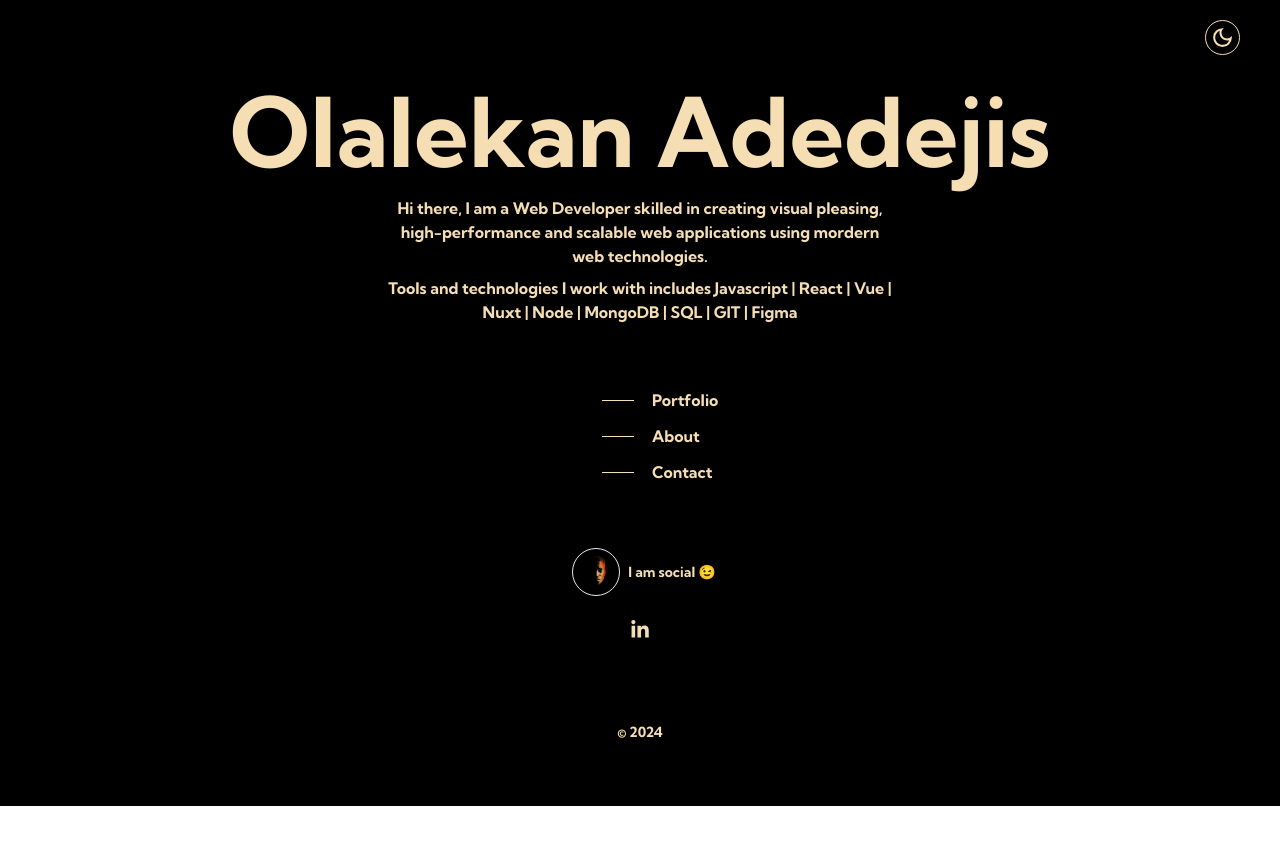
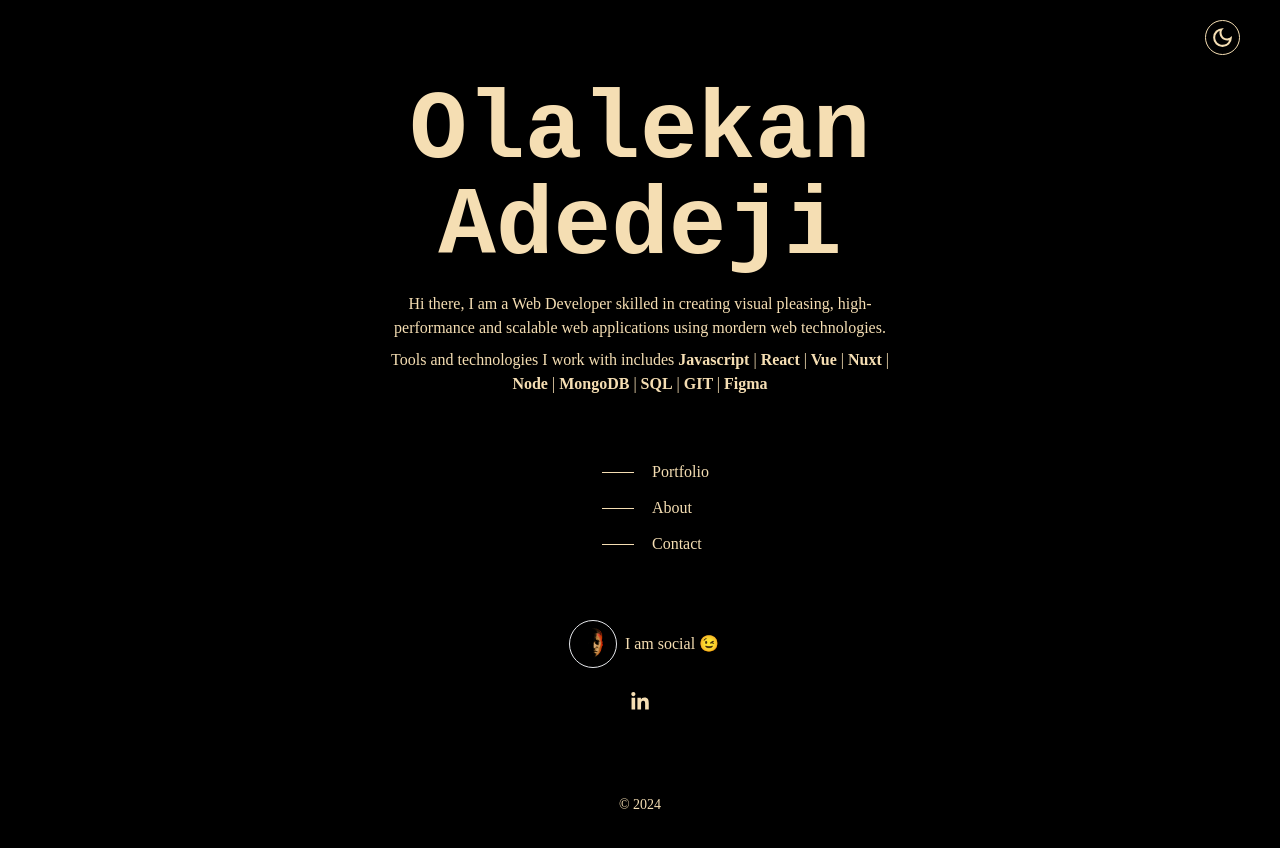
Before and after one commit to mykedee/portfolio-v1, a React (Create React App) app: page / in a window 1280 px wide. Shown: the top 848 px of the page. Before the commit the page ends 806 px from the top, so only its background shows below. Built offline with nearby package versions, Linux system fonts and the light colour scheme; some icons are missing.

Commit message:
initial commit

```diff
--- a/public/index.html
+++ b/public/index.html
@@ -19,9 +19,9 @@
 
 <!--google fonts-->
 
-<link rel="preconnect" href="https://fonts.googleapis.com">
+<!-- <link rel="preconnect" href="https://fonts.googleapis.com">
 <link rel="preconnect" href="https://fonts.gstatic.com" crossorigin>
-<link href="https://fonts.googleapis.com/css2?family=Kumbh+Sans:wght@700&display=swap" rel="stylesheet">
+<link href="https://fonts.googleapis.com/css2?family=Kumbh+Sans:wght@700&display=swap" rel="stylesheet"> -->
 
 	<!--
       manifest.json provides metadata used when your web app is installed on a
--- a/src/screens/HomeScreen.js
+++ b/src/screens/HomeScreen.js
@@ -76,10 +76,10 @@ const HomeScreen = (props) => {
 
 					<div className="flex md:flex-row justify-center items-center flex-col">
 						<div className="w-5/6 md:w-4/6 mx-auto my-1 ">
-							<h1 className="font-bold text-4xl md:text-6xl text-center lg:text-8xl my-4 lg:w-full">
-								Olalekan Adedejis
+							<h1 className="font-heading font-bold text-4xl md:text-6xl text-center lg:text-8xl my-4 lg:w-full">
+								Olalekan Adedeji
 							</h1>
-							<p className="text-left w-full lg:w-3/5 mx-auto md:text-center text-base font-light my-2">
+							<p className="font-body text-left w-full lg:w-3/5 mx-auto md:text-center text-base font-light my-2">
 								Hi there, I am a Web Developer skilled in creating visual
 								pleasing, high-performance and scalable web applications using
 								mordern web technologies.
@@ -87,7 +87,7 @@ const HomeScreen = (props) => {
 								high-performance and scalable web applications using mordern web
 								technologies. */}
 							</p>
-							<p className="block text-left text-base w-full lg:w-3/5 mx-auto md:text-center font-light my-2">
+							<p className="font-body block text-left text-base w-full lg:w-3/5 mx-auto md:text-center font-light my-2">
 								Tools and technologies I work with includes
 								<span className="font-bold"> Javascript</span> |
 								<span className="font-bold"> React</span> |
@@ -100,7 +100,7 @@ const HomeScreen = (props) => {
 								<span className="font-bold"> Figma</span>
 							</p>
 
-							<div className="w-[35%] md:w-[9%] mx-auto mt-14 md:mt-16 text-base">
+							<div className="w-[35%] md:w-[9%] mx-auto mt-14 md:mt-16 font-body text-base">
 								<div
 									className="grid gap-2 md:gap-6 grid-cols-2 my-3 cursor-pointer"
 									onClick={handleProfile}
@@ -127,9 +127,7 @@ const HomeScreen = (props) => {
 							</div>
 
 							<p className="relative mt-12 md:mt-16 right-0 left-0 bottom-0 text-center">
-								{/* <div className="inline-block"> */}
-
-								<div className="flex items-center justify-center text-sm">
+								<div className="flex items-center justify-center text-base font-body">
 									<span className="rounded-full w-12 h-12 border shadow-slate-800 dark:shadow-slate-50 mx-2">
 										<img src="/images/lakes.gif" alt="logo" />
 									</span>
@@ -154,7 +152,7 @@ const HomeScreen = (props) => {
 				</div>
 			</div>
 			{/* <Footer />	 */}
-			<div className="flex justify-center items-center pt-5">
+			<div className="flex justify-center items-center pt-5 font-body">
 				<div>
 					<p className="font-light text-sm pt-7">
 						&copy; {new Date().getFullYear()}
--- a/tailwind.config.js
+++ b/tailwind.config.js
@@ -6,6 +6,10 @@ module.exports = {
 	content: ["./src/**/*.{js,jsx,ts,tsx}"],
 	theme: {
 		extend: {
+			fontFamily: {
+				body: ["Josefin Slab", "serif"],
+				heading: ["Rubik Mono One", "monospace"],
+			},
 			colors: {
 				wheat: "#f5deb3",
 				"primary-orange": "#fbc50b",
```
